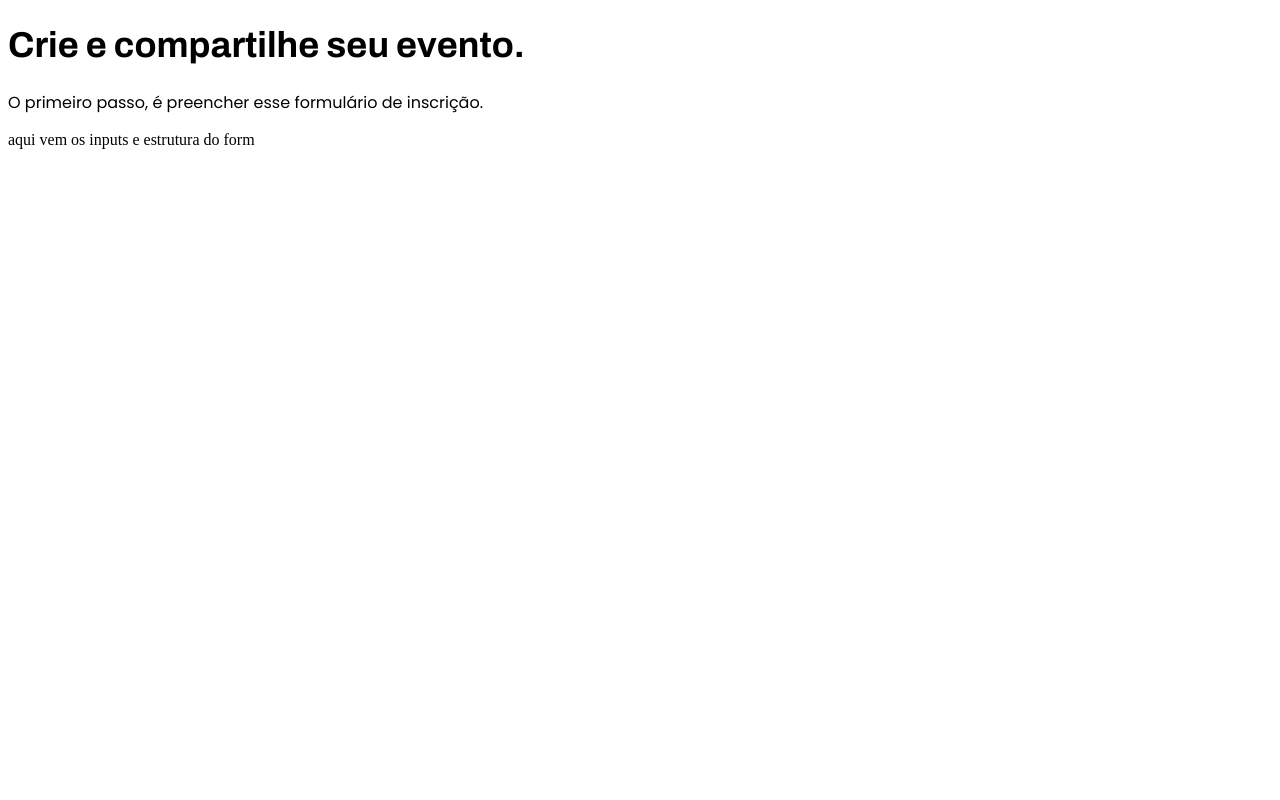
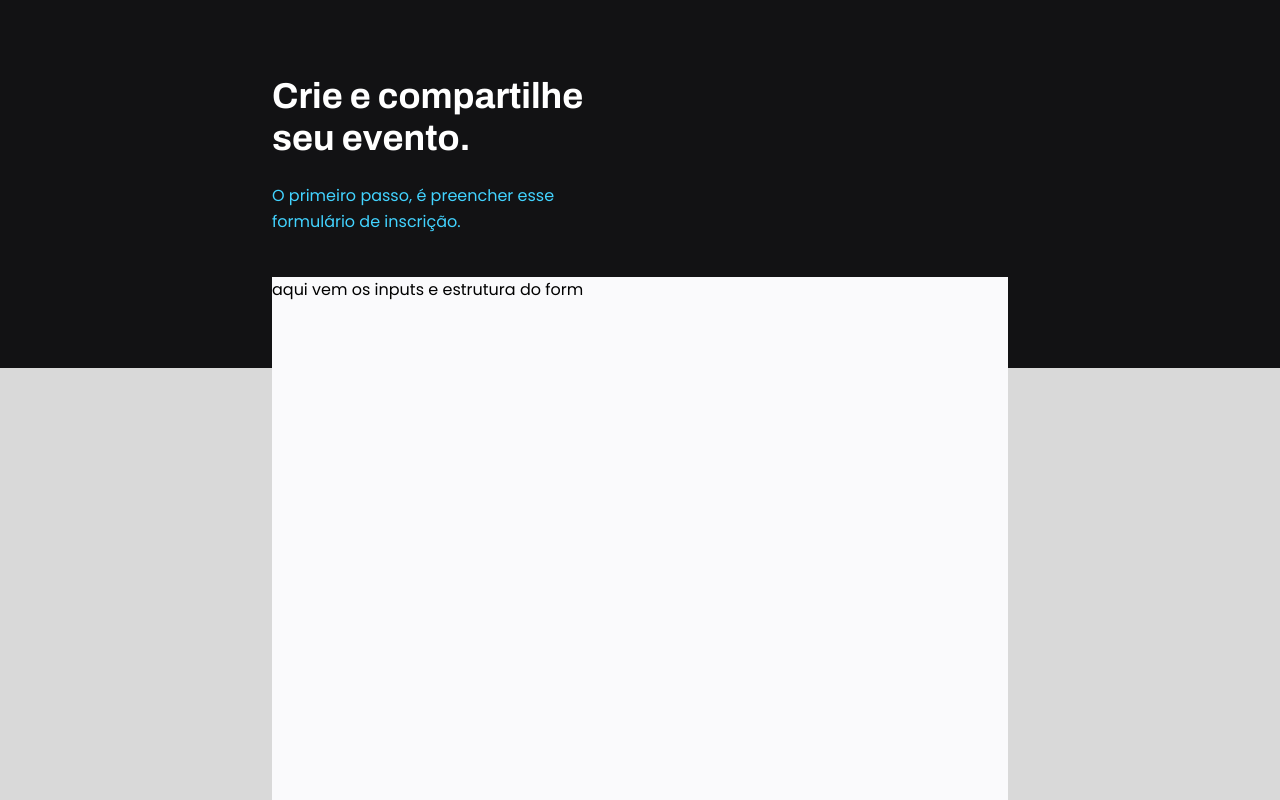
Before and after one commit to quirinof/fieldsForm, a plain HTML site: page index.html in a window 1280 px wide. Shown: the top 800 px of the page. Drawn offline with Linux system fonts and the light colour scheme.

Commit message:
add on css - body, header, form

```diff
--- a/index.html
+++ b/index.html
@@ -13,6 +13,7 @@
   <link rel="stylesheet" href="style.css">
 </head>
 <body>
+  <div class="page">
     <header>
       <h1>Crie e compartilhe seu evento.</h1>
 
@@ -22,5 +23,6 @@
     <form>
       aqui vem os inputs e estrutura do form
     </form>
+  </div>
 </body>
 </html>
--- a/style.css
+++ b/style.css
@@ -1,11 +1,47 @@
-h1 {
+body {
+  font-family: 'Poppins', sans-serif;
+  background: #D9D9D9;
+}
+
+body::before {
+  content: '';
+  width: 100%;
+  height: 368px;
+
+  position: absolute;
+  top: 0;
+  left: 0;
+  z-index: -1;
+  background: #121214;
+}
+
+.page {
+  width: 736px;
+  margin: 0 auto;
+}
+
+header {
+  width: 319px;
+  margin-top: 75px;
+}
+
+header h1 {
   font-family: 'Archivo', sans-serif;
   font-weight: bold;
 
   font-size: 36px;
   line-height: 42px;
+  color: #FFFFFF;
 }
 
-p {
-  font-family: 'Poppins', sans-serif;
+header p {
+  color: #42D3FF;
+  font-size: 16px;
+  line-height: 26px;
 }
+
+form {
+  background: #FAFAFC;
+  height: 1430px;
+  margin: 42px auto 0;
+}
```
Lines whose indentation alone changed are shown as unchanged.
